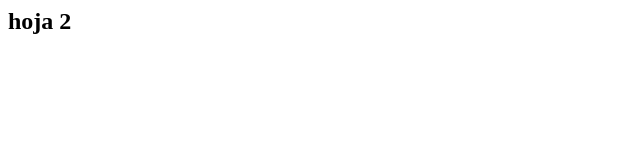
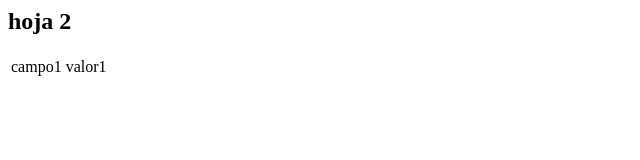
Before and after one commit to betovone/pruebadinamica1, a plain HTML site: page github2/carpeta1/hoja2.html in a window 1280 px wide. Shown: the full height of the page, 0-640 px from the left. Drawn offline with Linux system fonts and the light colour scheme.

Commit message:
cambios en rama ppal master

```diff
--- a/github2/carpeta1/hoja2.html
+++ b/github2/carpeta1/hoja2.html
@@ -1,5 +1,11 @@
 <html>
 	<body>
 		<h2>hoja 2</h2>
+		<table>
+			<tr>
+				<td>campo1</td>
+				<td>valor1</td>
+			</tr>
+		</table>
 	</body>
 </html>
```
